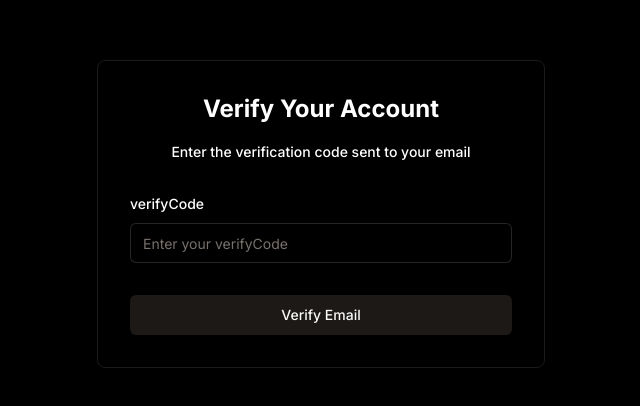
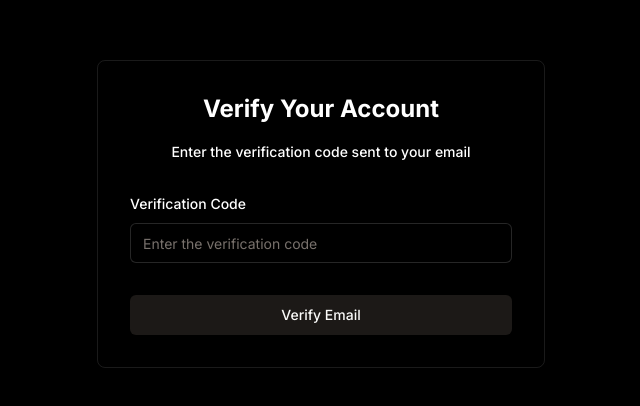
Before and after one commit to rehan-adi/Feedback.app, a Next.js app: page /verify-email in a window 1280 px wide. Shown: the part 186-592 px from the top of the page, without its empty margins (319-959 px from the left). Built offline with nearby package versions, Linux system fonts and the light colour scheme.

Commit message:
Update "verifyCode" to "Verification Code" in VerifyEmail component for improved clarity

```diff
--- a/components/auth/VerifyEmail.tsx
+++ b/components/auth/VerifyEmail.tsx
@@ -77,10 +77,10 @@ const VerifyEmail = () => {
               name="verifyCode"
               render={({ field }) => (
                 <FormItem>
-                  <FormLabel>verifyCode</FormLabel>
+                  <FormLabel>Verification Code</FormLabel>
                   <FormControl>
                     <Input
-                      placeholder="Enter your verifyCode"
+                      placeholder="Enter the verification code"
                       className="bg-black border-white text-white"
                       {...field}
                     />
@@ -92,8 +92,7 @@ const VerifyEmail = () => {
             <Button type="submit" className="w-full">
               {loading ? (
                 <>
-                  <Loader2 className="mr-2 h-4 w-4 animate-spin" />{" "}
-                  Verifying...
+                  <Loader2 className="mr-2 h-4 w-4 animate-spin" /> Verifying...
                 </>
               ) : (
                 "Verify Email"
```
